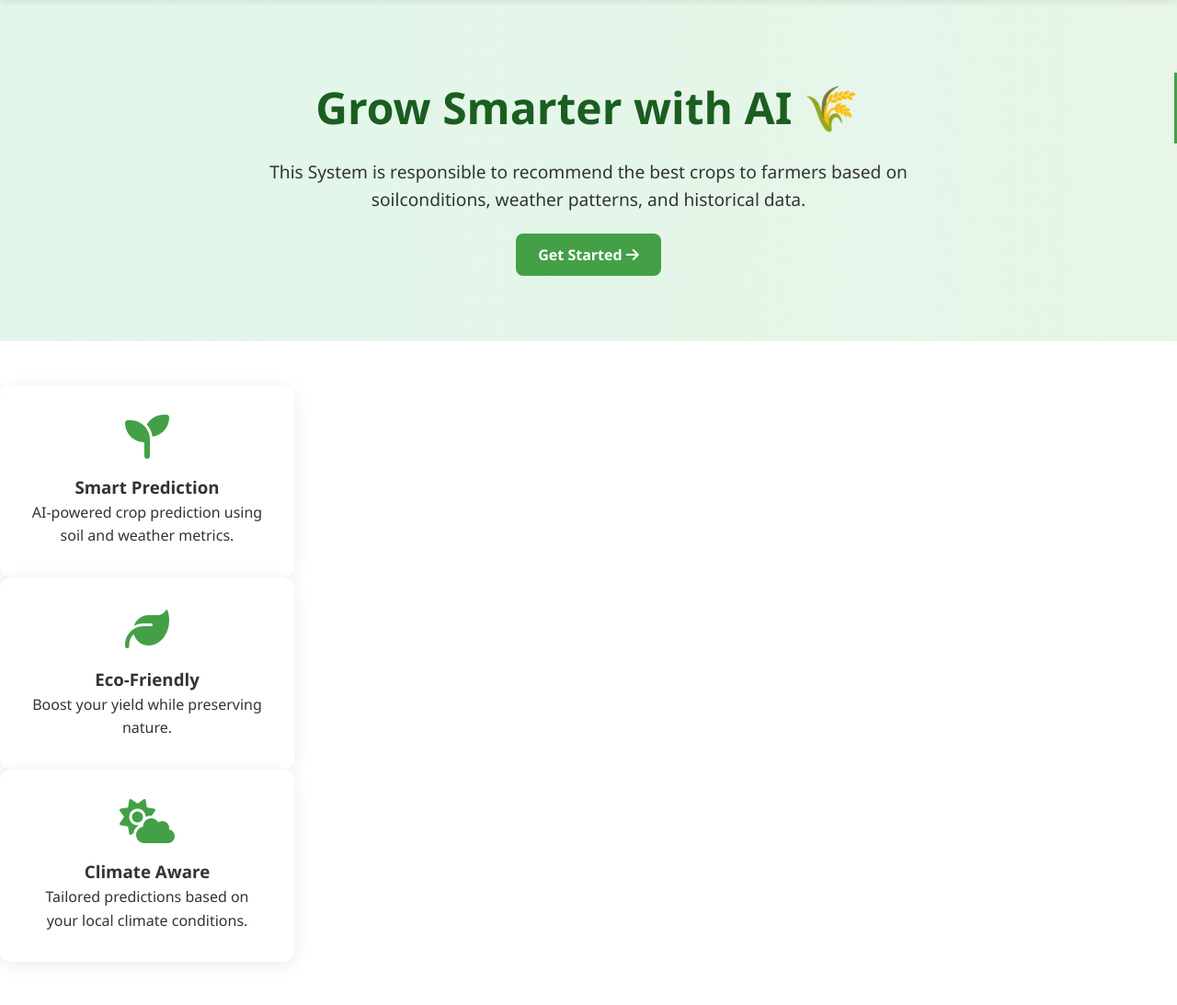
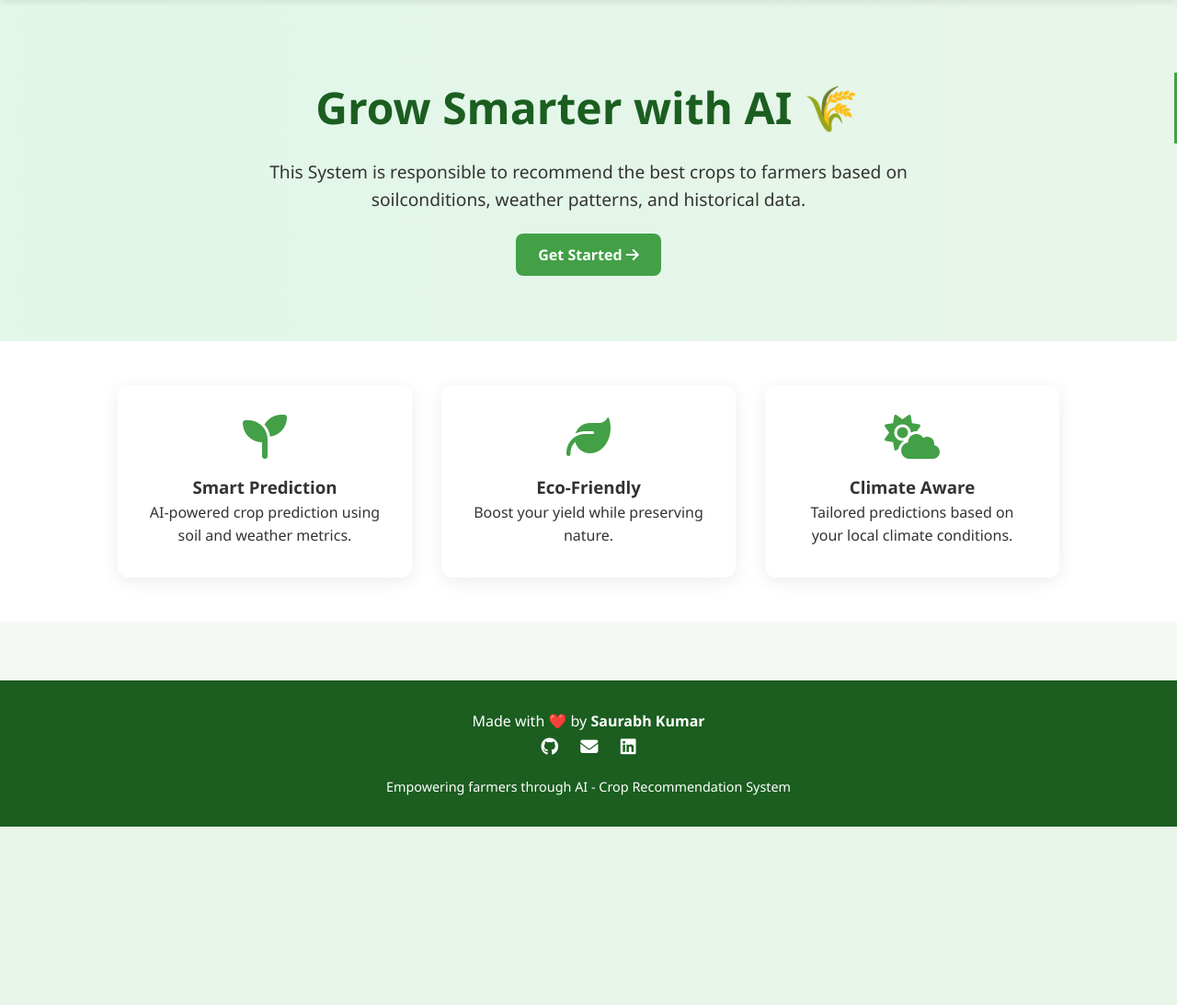
Before and after one commit to mrsaurabh009/Krishi-AI, a Flask app: page / in a window 1280 px wide. Shown: the part 74-1167 px from the top of the page at 92% size. After the commit the page ends 973 px from the top, so only its background shows below. Run offline with Flask 3, Linux system fonts and the light colour scheme; parts of the project's set-up code (start-up, migrations or seed data) failed here and were passed over.

Commit message:
Update index.html

```diff
--- a/templates/index.html
+++ b/templates/index.html
@@ -52,6 +52,7 @@
     </header>
 
 <section class="features">
+  <div class="feature-cards">
     <div class="card">
       <i class="fas fa-seedling fa-3x"></i>
       <h3>Smart Prediction</h3>
@@ -67,7 +68,9 @@
       <h3>Climate Aware</h3>
       <p>Tailored predictions based on your local climate conditions.</p>
     </div>
+  </div>
 </section>
+
 
     <footer class="footer">
       <p>Made with ❤️ by <strong>Saurabh Kumar</strong></p>
```
Lines whose indentation alone changed are shown as unchanged.
